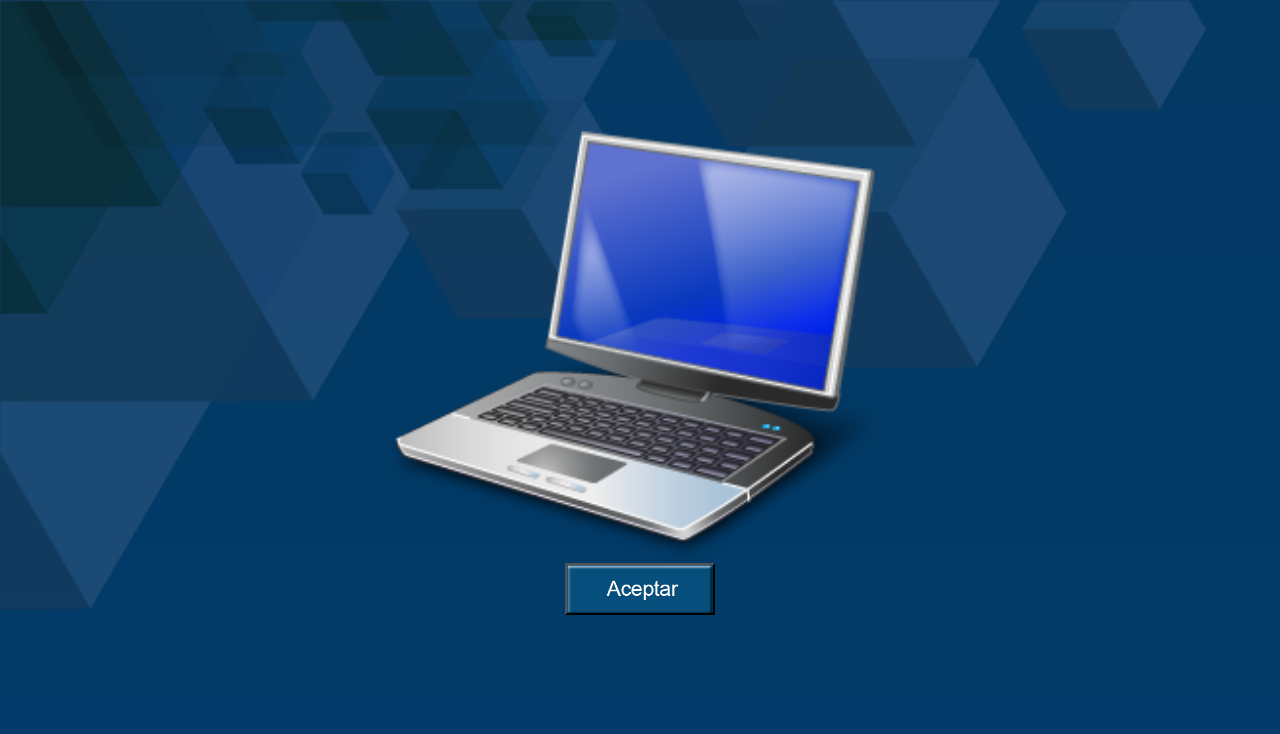
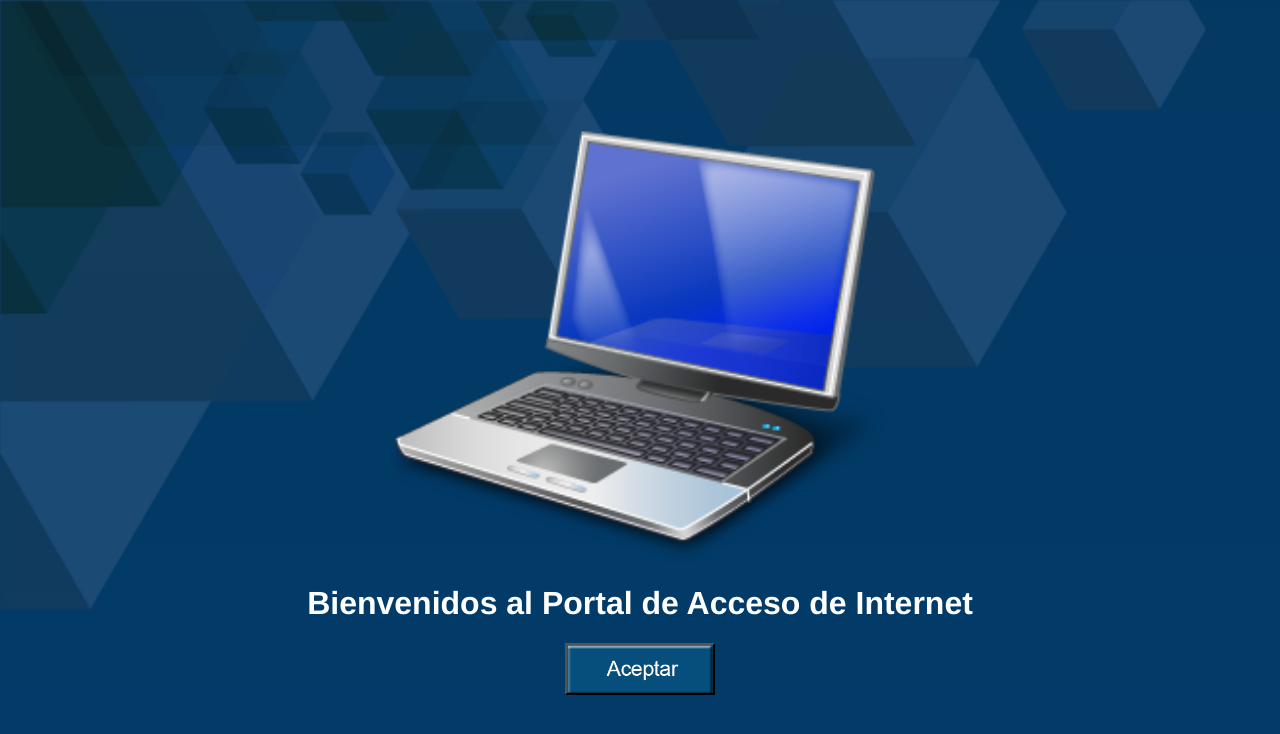
Before and after one commit to AngeelRdz/Redireccionamiento, a plain HTML site: page index.html in a window 1280 px wide. Drawn offline with Linux system fonts and the light colour scheme.

Commit message:
Cambios
Quedaron chidos

```diff
--- a/index.html
+++ b/index.html
@@ -16,7 +16,7 @@
 	<style>
 	body{
 		background: url(img/background.png);
-    	background-size: cover;
+    	background-size: 100%;
     	background-repeat: no-repeat;
 	}
 		div.imagen{
@@ -37,10 +37,15 @@
 
 </head>
 <body>
-
 			<div class="imagen" style="width: 500px;">
 				<img style="width: 100%;" src="img/portable_computer_256.png">
 			</div>
+			<center>
+				<div style="color:white; font-family:helvetica;font-size:1em;">
+					<h1>Bienvenidos al Portal de Acceso de Internet</h1>
+
+				</div>
+			</center>
 			<center>
 				<button onclick="redireccionar();" style="background:url(img/botonaceptar.png);width: 150px;height: 52px;background-size: cover;"></button>
 			</center>
```
